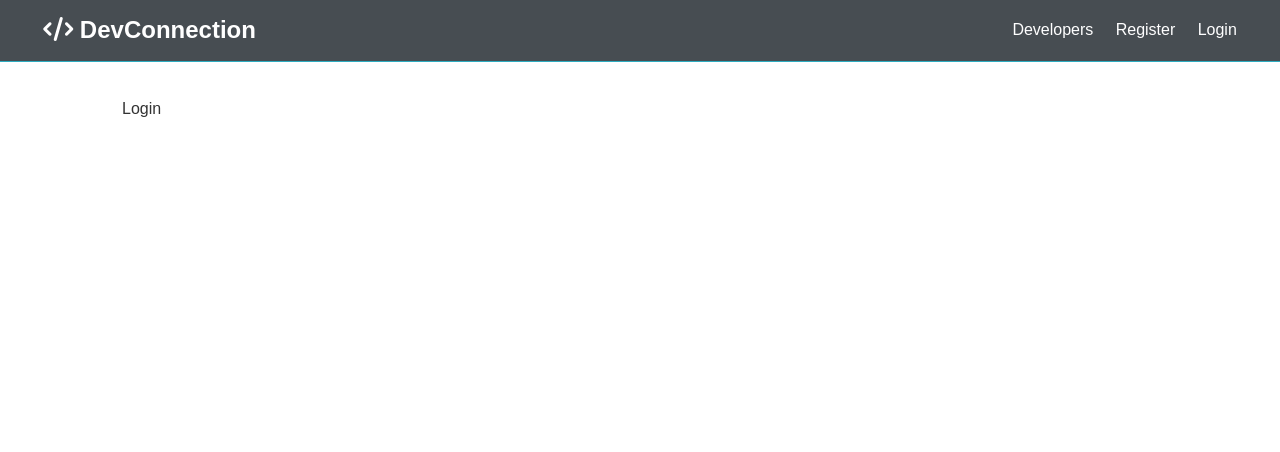
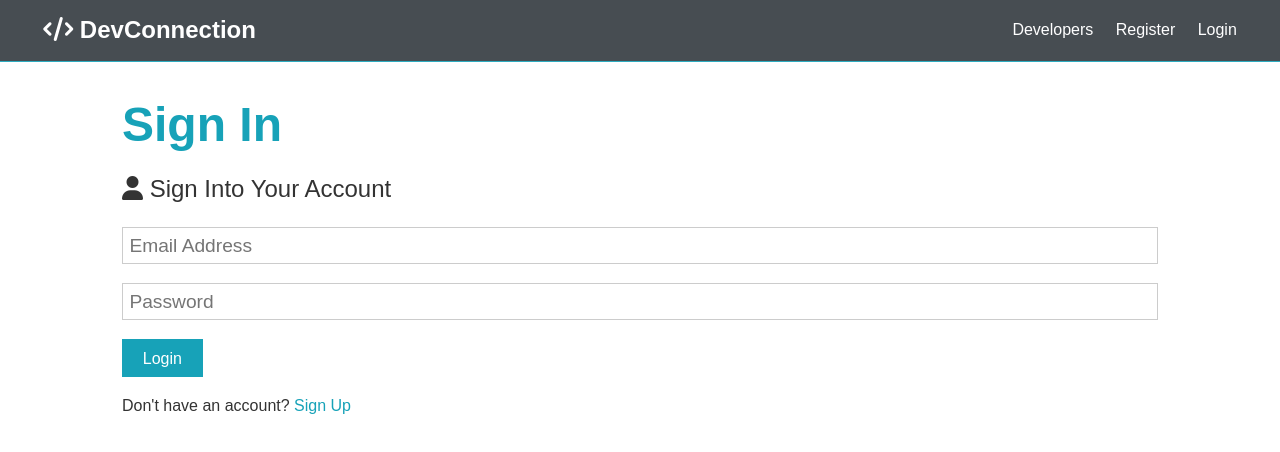
Before and after one commit to ajsizzle/devconnection, a React (Create React App) app in the folder client/: page /login in a window 1280 px wide. Shown: the top 452 px of the page. Built offline with nearby package versions, Linux system fonts and the light colour scheme.

Commit message:
updated Login and Register forms

```diff
--- a/client/src/components/auth/Login.js
+++ b/client/src/components/auth/Login.js
@@ -1,7 +1,56 @@
-import React from 'react';
+import React, { Fragment, useState } from 'react';
+import { Link } from 'react-router-dom';
 
 const Login = () => {
-    return <div>Login</div>;
+    const [formData, setFormData] = useState({
+        email: '',
+        password: ''
+    });
+
+    const { email, password} = formData;
+
+    const onChange = e => setFormData({ ...formData, [e.target.name]: e.target.value });
+
+    const onSubmit = async e => {
+        e.preventDefault();
+           console.log('Success');
+        };
+
+    return (
+        <Fragment>
+            <h1 className="large text-primary">Sign In</h1>
+                <p className="lead">
+                    <i className="fas fa-user"></i> Sign Into Your Account
+                </p>
+                <form className="form" onSubmit={e => onSubmit(e)}>
+                <div className="form-group">
+                <input
+                    type="email"
+                    placeholder="Email Address"
+                    name="email"
+                    value={email}
+                    onChange={e => onChange(e)}
+                    required
+                />
+                </div>
+                <div className="form-group">
+                <input
+                    type="password"
+                    placeholder="Password"
+                    name="password"
+                    minLength="6"
+                    value={password}
+                    onChange={e => onChange(e)}
+                    required
+                />
+                </div>
+                <input type="submit" className="btn btn-primary" value="Login" />
+            </form>
+            <p className="my-1">
+                Don't have an account? <Link to='/register'>Sign Up</Link>
+            </p>
+        </Fragment>
+    )
 };
 
 export default Login;
--- a/client/src/components/auth/Register.js
+++ b/client/src/components/auth/Register.js
@@ -1,4 +1,5 @@
 import React, { Fragment, useState } from 'react';
+import { Link } from 'react-router-dom';
 
 const Register = () => {
     const [formData, setFormData] = useState({
@@ -12,13 +13,12 @@
 
     const onChange = e => setFormData({ ...formData, [e.target.name]: e.target.value });
 
-    const onSubmit = e => {
+    const onSubmit = async e => {
         e.preventDefault();
         if(password !== password2) {
             console.log('Passwords do not match');
         } else {
-            console.log(formData);
-
+           console.log('Success');
         }
     };
 
@@ -75,7 +75,7 @@
                 <input type="submit" className="btn btn-primary" value="Register" />
             </form>
             <p className="my-1">
-                Already have an account? <a href="login.html">Sign In</a>
+                Already have an account? <Link to="/login">Sign In</Link>
             </p>
         </Fragment>
     )
```
